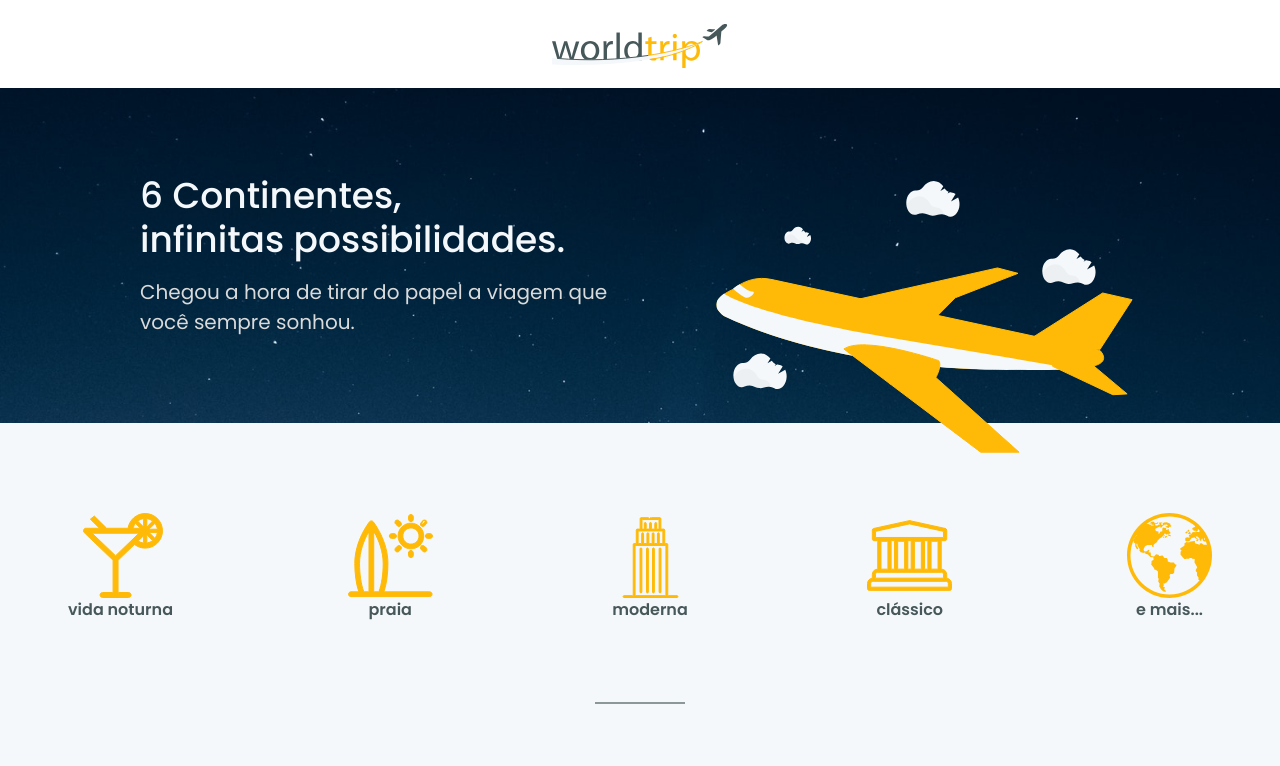
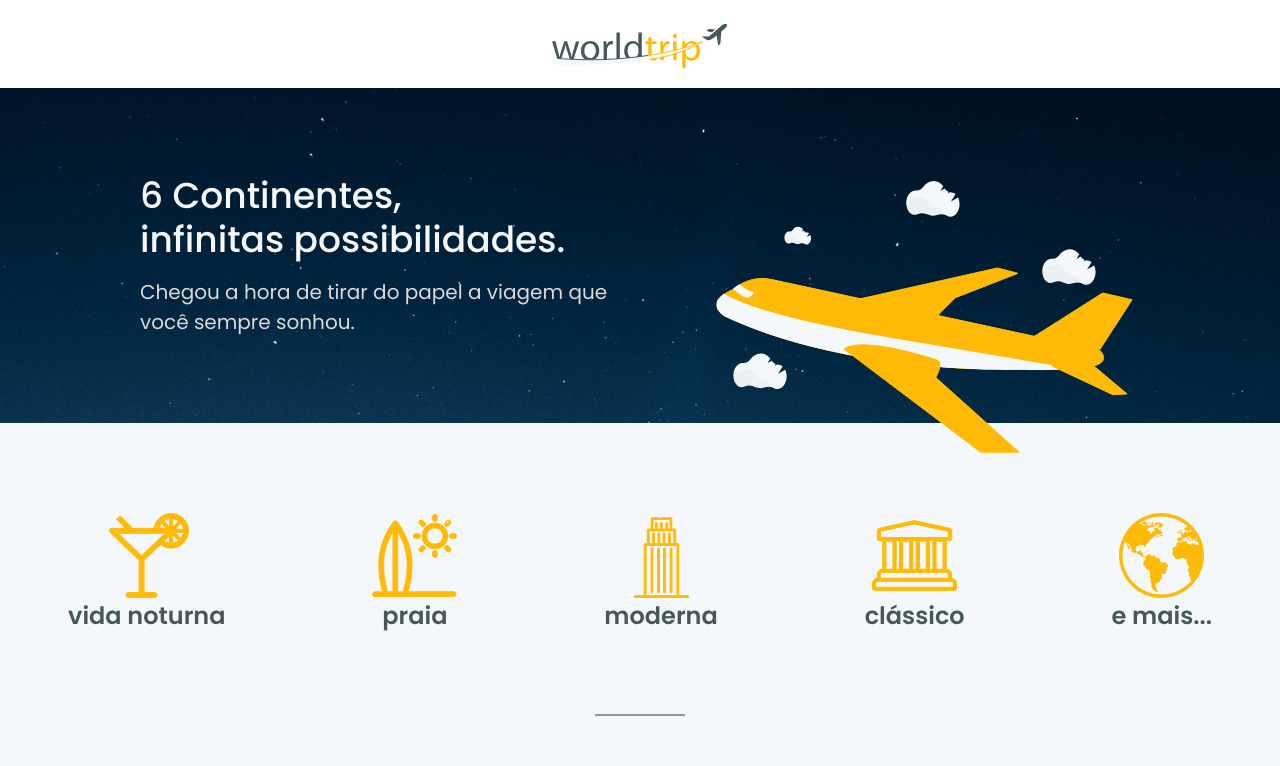
Before and after one commit to gutemberg-jhonata/worldtrip, a Next.js app: page / in a window 1280 px wide. Shown: the top 766 px of the page. Built offline with nearby package versions, Linux system fonts and the light colour scheme; data requests are answered from the project's data file.

Commit message:
Add resposiveness to TravelTyoes component

```diff
--- a/src/components/TravelTypes/TravelItem.tsx
+++ b/src/components/TravelTypes/TravelItem.tsx
@@ -1,17 +1,28 @@
-import { Flex, Text } from "@chakra-ui/react"
+import { Box, Flex, FlexProps, Text } from "@chakra-ui/react"
 
 import { Image } from "@components/ChakraNextImage"
 
 type TravelItemProps = {
-  icon: string,
+  icon?: string,
   children: string
-}
+} & FlexProps
 
-export function TravelItem({ icon, children }: TravelItemProps) {
+export function TravelItem({ icon, children, ...rest }: TravelItemProps) {
+  if (icon) {
+    return (
+      <Flex flexDir="column" align="center" justify="center">
+        <Image src={icon} />
+        <Text fontSize="2xl" fontWeight="semibold" color="gray.600">
+          {children}
+        </Text>
+      </Flex>
+    )
+  }
+
   return (
-    <Flex flexDir="column" align="center" justify="center">
-      <Image src={icon} />
-      <Text fontWeight="semibold" color="gray.600">
+    <Flex align="center" {...rest}>
+      <Box w="8px" h="8px" borderRadius="full" bgColor="yellow.500" mr={2} />
+      <Text fontSize="lg" fontWeight="normal" color="gray.600">
         {children}
       </Text>
     </Flex>
--- a/src/components/TravelTypes/index.tsx
+++ b/src/components/TravelTypes/index.tsx
@@ -1,4 +1,4 @@
-import { Flex, StackProps } from "@chakra-ui/react"
+import { Flex, GridItem, SimpleGrid, StackProps, useBreakpointValue } from "@chakra-ui/react"
 
 import cocktailImg from "@images/cocktail.svg"
 import surfImg from "@images/surf.svg"
@@ -6,9 +6,13 @@ import buildingImg from "@images/building.svg"
 import museumImg from "@images/museum.svg"
 import earthImg from "@images/earth.svg"
 
+import { Wrapper } from "@components/Wrapper"
 import { TravelItem } from "./TravelItem"
 
 export function TravelTypes({ ...rest }: StackProps) {
+  const isWideVersion = useBreakpointValue({ base: false, md: true });
+
+  if (isWideVersion) {
     return (
       <Flex align="center" justify="space-between" {...rest}>
         <TravelItem icon={cocktailImg}>vida noturna</TravelItem>
@@ -19,3 +23,20 @@ export function TravelTypes({ ...rest }: StackProps) {
       </Flex>
     )
   }
+
+  return (
+    <Wrapper maxW="300px">
+      <SimpleGrid columns={2} mt={9}>
+        <GridItem>
+          <TravelItem>vida noturna</TravelItem>
+          <TravelItem mt={6}>moderna</TravelItem>
+        </GridItem>
+        <GridItem>
+          <TravelItem justify="flex-end">praia</TravelItem>
+          <TravelItem justify="flex-end" mt={6}>clássico</TravelItem>
+        </GridItem>
+      </SimpleGrid>
+      <TravelItem justify="center" mt={6}>e mais...</TravelItem>
+    </Wrapper>
+  )
+}
--- a/src/styles/theme.ts
+++ b/src/styles/theme.ts
@@ -5,6 +5,9 @@ export const theme = extendTheme({
     body: "Poppins, sans-serif",
     heading: "Poppins, sans-serif",
     barlow: "Barlow, sans-serif "
+  },
+  fontWeights: {
+    normal: 500
   },
   colors: {
     gray: {
```
Lines whose indentation alone changed are shown as unchanged.
